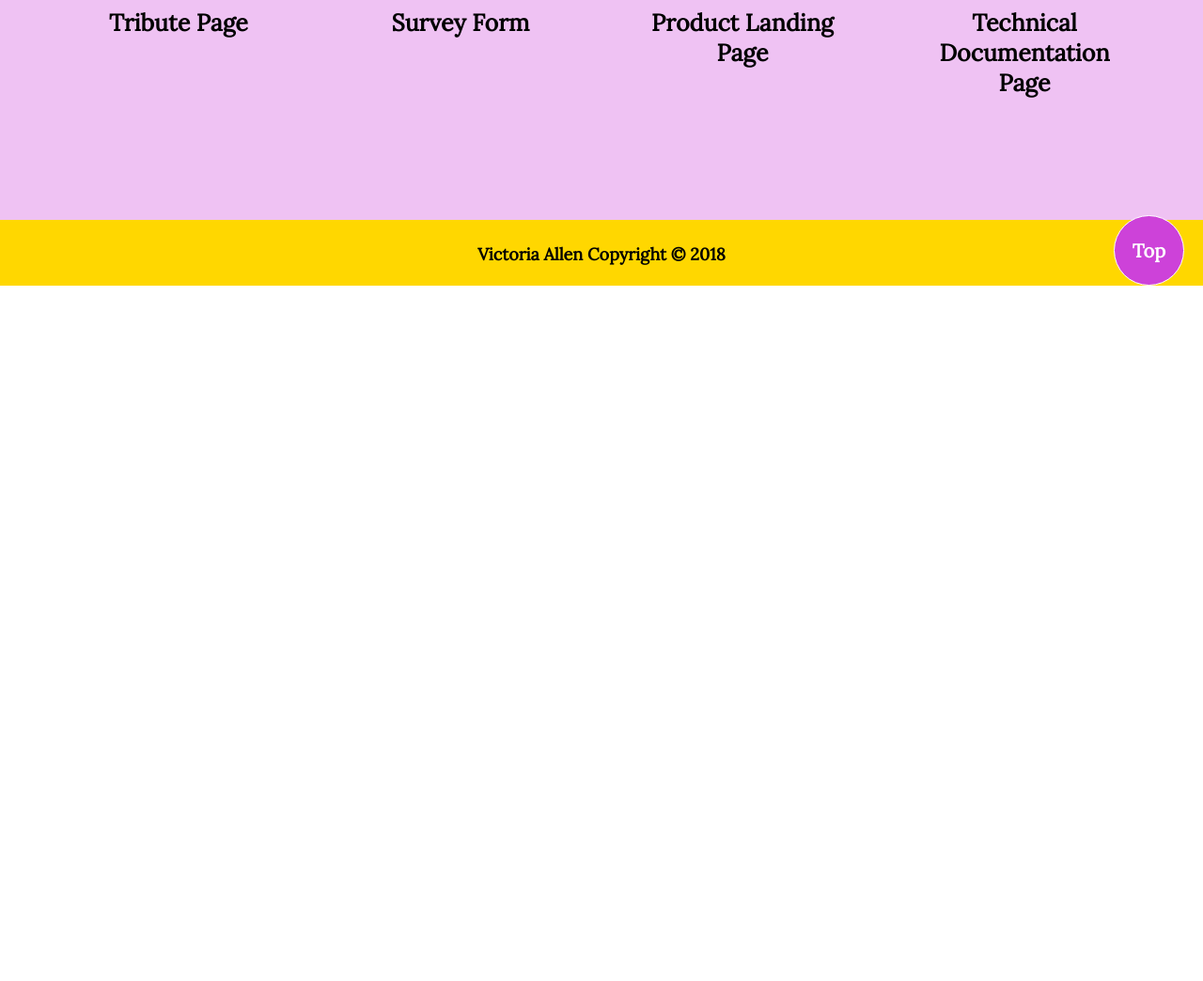
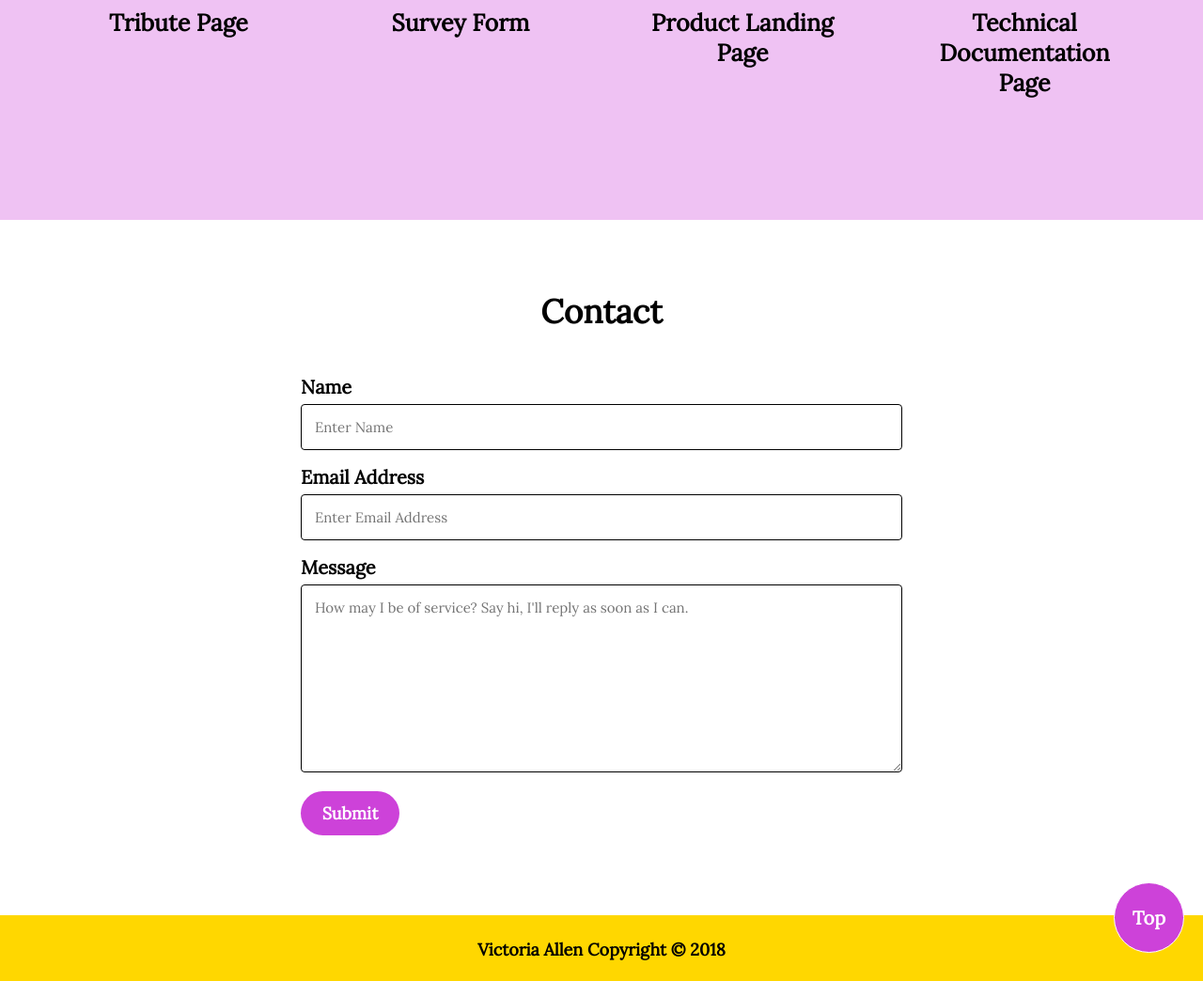
Before and after one commit to queengorga/portfolio, a plain HTML site: page index.html in a window 1280 px wide. Shown: the part 2318-3362 px from the top of the page at 94% size. Before the commit the page ends 2622 px from the top, so only its background shows below. Drawn offline with Linux system fonts and the light colour scheme; a web font is replaced by a local one.

Commit message:
Added contact section

```diff
--- a/css/style.css
+++ b/css/style.css
@@ -65,6 +65,7 @@ header
 }
 
 /* Home - Welcome Section */
+
 #welcome-section h1
 {
     text-align: center;
@@ -108,7 +109,7 @@ header
     color: white;
     position: absolute;
     top: 65%;
-    left: 52.75%;
+    left: 51.5%;
     transform: translate(-50%, -50%);
     -webkit-transform: translate(-50%, -50%);
     -moz-transform: translate(-50%, -50%);
@@ -157,6 +158,7 @@ header
   -moz-transition: all 0.5s ease-in;
   -ms-transition: all 0.5s ease-in;
   -o-transition: all 0.5s ease-in;
+  cursor: pointer;
 }
 
 /* About Me Section */
@@ -322,6 +324,90 @@ header
     text-align: center;
 }
 
+/* Contact Section */
+
+#contact .container
+{
+    height: 75vh;
+    border-radius: 5px;
+    padding: 20px;
+    display: inline-grid;
+    margin: 50px 300px 50px 300px;
+    -webkit-border-radius: 5px;
+    -moz-border-radius: 5px;
+    -ms-border-radius: 5px;
+    -o-border-radius: 5px;
+}
+
+#contact .container h1
+{
+    font-family: 'Lora', serif;
+    font-size: 35px;
+    text-align: center;
+    padding-top: 5px;
+    margin-bottom: 30px;
+}
+
+#contact .container label
+{
+    font-family: 'Lora', serif;
+    font-size: 20px;
+    font-weight: bolder;
+}
+
+#contact .container :placeholder-shown
+{
+    font-family: 'Lora', serif;
+    font-size: 15px;
+    color: gray;
+}
+input[type=text], textarea
+{
+    width: 100%;
+    padding: 14px;
+    border: 1px solid black;
+    border-radius: 4px;
+    box-sizing: border-box;
+    margin-top: 6px;
+    margin-bottom: 16px;
+    resize: vertical;
+    -webkit-border-radius: 4px;
+    -moz-border-radius: 4px;
+    -ms-border-radius: 4px;
+    -o-border-radius: 4px;
+}
+
+
+input[type=submit]
+{
+    background-color:#cd42d9;
+    color: white;
+    font-family: 'Lora', serif;
+    font-weight: bolder;
+    font-size: 18px;
+    width: 105px;
+    padding: 12px 20px;
+    border: none;
+    border-radius: 40px;
+    cursor: pointer;
+    -webkit-border-radius: 40px;
+    -moz-border-radius: 40px;
+    -ms-border-radius: 40px;
+    -o-border-radius: 40px;
+}
+
+input[type=submit]:hover {
+    background-color: white;
+    color: black;
+    border: 1.5px solid black;
+    cursor: pointer;
+     transition: all 0.5s ease-in;
+    -webkit-transition: all 0.5s ease-in;
+    -moz-transition: all 0.5s ease-in;
+    -ms-transition: all 0.5s ease-in;
+    -o-transition: all 0.5s ease-in;
+}
+
 /* Footer */
 
 footer .container p
@@ -354,8 +440,22 @@ footer .container p
     -o-border-radius:;
     float: right;
     text-align: center;
-    margin-top: -75px;
+    margin-top: -105px;
     margin-right: 20px;
+    cursor: pointer;
+}
+
+.scroll-up button:hover
+{
+    background-color: white;
+    border: 1.5px solid black;
+    color: black;
+    transition: all 0.5s ease-in;
+    -webkit-transition: all 0.5s ease-in;
+    -moz-transition: all 0.5s ease-in;
+    -ms-transition: all 0.5s ease-in;
+    -o-transition: all 0.5s ease-in;
+    cursor: pointer;
 }
 
 .scroll-up a:visited
--- a/index.html
+++ b/index.html
@@ -98,7 +98,19 @@
 
     <section id="contact">
         <div class="container">
+            <h1>Contact</h1>
             <form action="">
+
+                <label for="name">Name</label>
+                <input type="text" id="name" name="username" placeholder="Enter Name">
+
+                <label for="last-name">Email Address</label>
+                <input type="text" id="email" name="emailad" placeholder="Enter Email Address">
+
+                <label for="message">Message</label>
+                <textarea id="message" name="umessage" placeholder="How may I be of service? Say hi, I'll reply as soon as I can." style="height:200px"></textarea>
+
+                <input type="submit" value="Submit">
 
             </form>
         </div>
```
